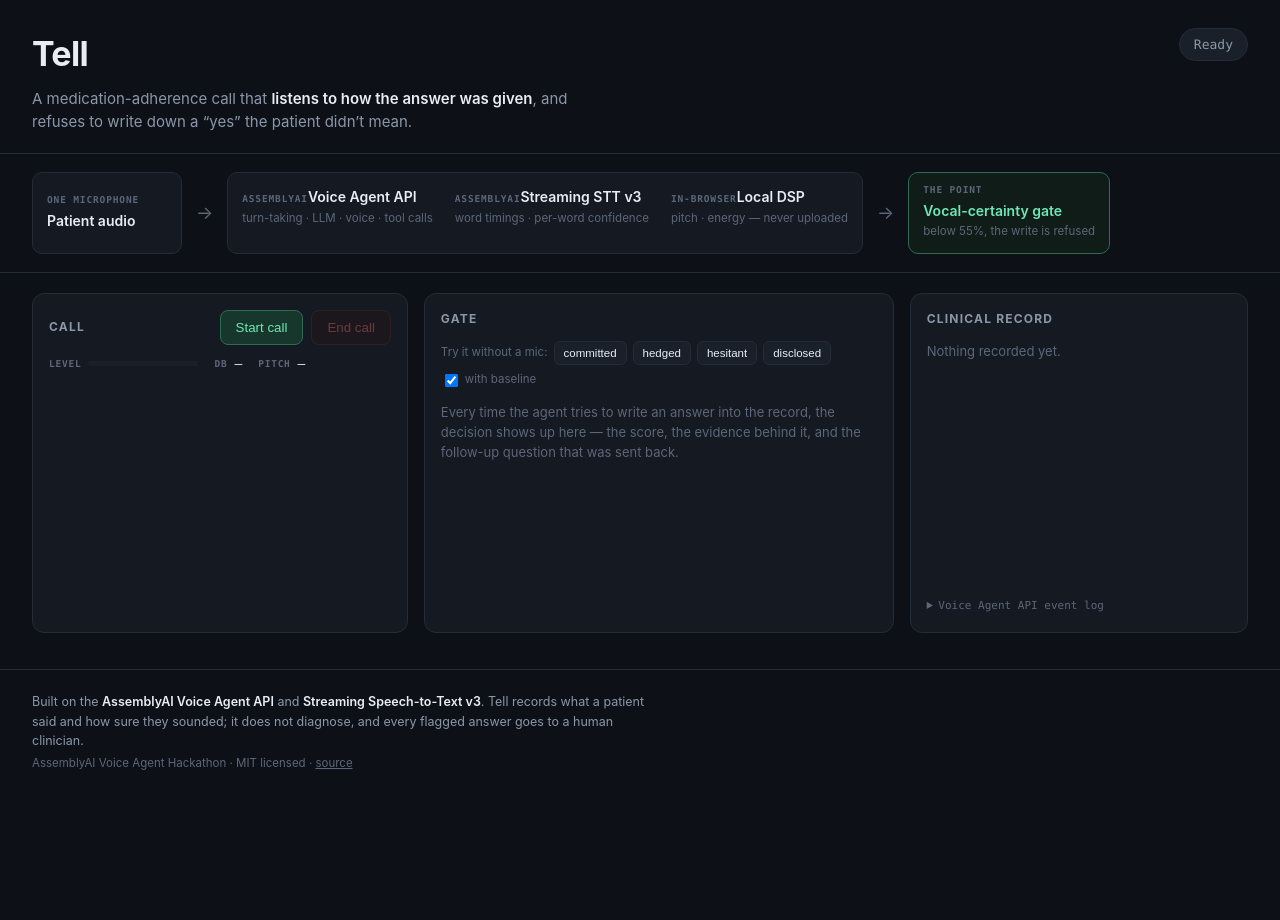
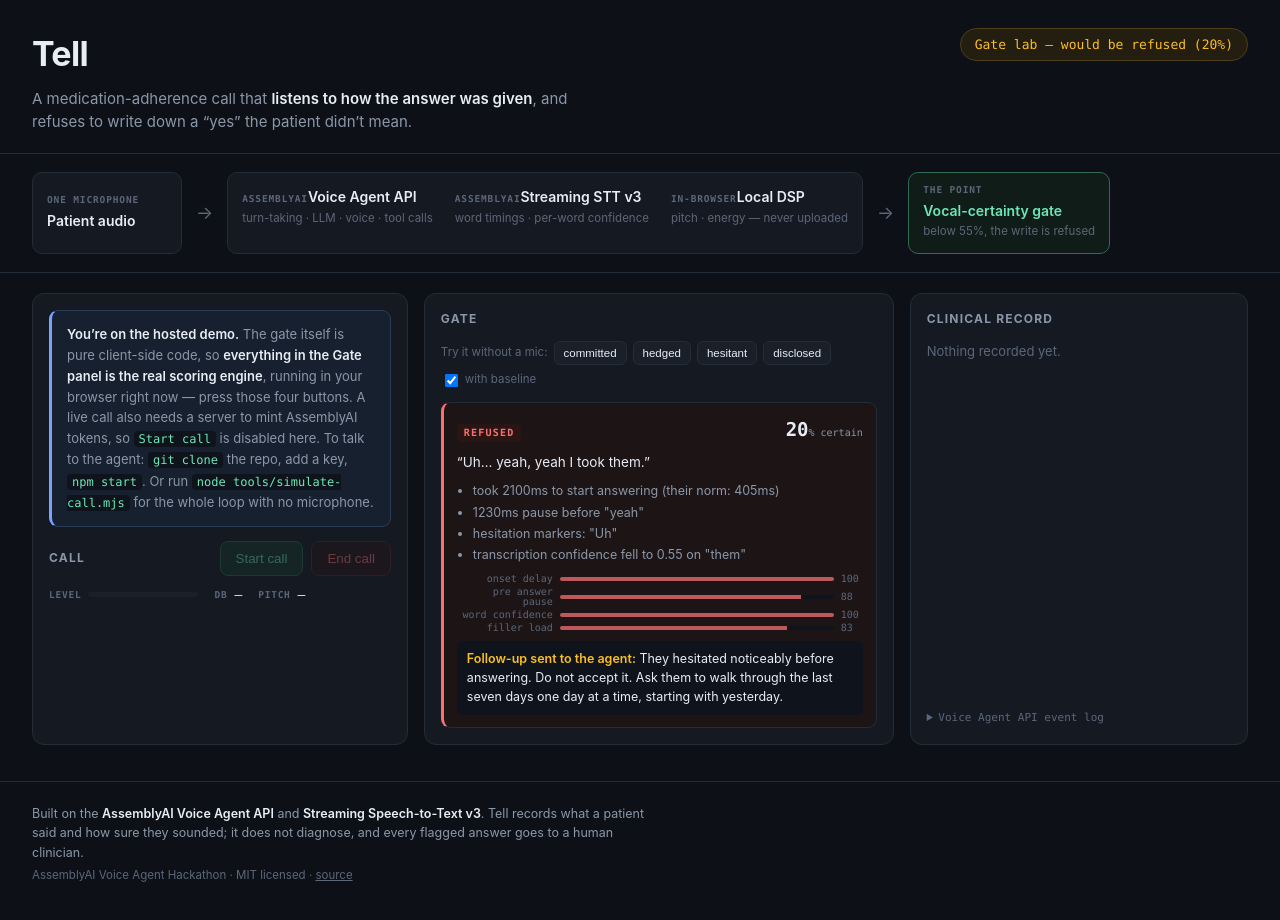
Before and after one commit to qiqiiiii77/tell, a website with bundled scripts: page public/index.html in a window 1280 px wide. Before the commit the page ends 812 px from the top, so only its background shows below. Built offline with nearby package versions, Linux system fonts and the light colour scheme; files whose address does not match are found by name.

Commit message:
Degrade gracefully with no backend: Gate lab works on static hosting

```diff
--- a/public/index.html
+++ b/public/index.html
@@ -40,6 +40,15 @@
 
 <main>
   <section class="panel call">
+    <div id="static-note" class="static-note" hidden>
+      <b>You’re on the hosted demo.</b>
+      The gate itself is pure client-side code, so <b>everything in the Gate panel is the
+      real scoring engine</b>, running in your browser right now — press those four buttons.
+      A live call also needs a server to mint AssemblyAI tokens, so <code>Start call</code>
+      is disabled here. To talk to the agent:
+      <code>git clone</code> the repo, add a key, <code>npm start</code>. Or run
+      <code>node tools/simulate-call.mjs</code> for the whole loop with no microphone.
+    </div>
     <div class="panel-head">
       <h2>Call</h2>
       <div class="controls">
--- a/public/js/app.js
+++ b/public/js/app.js
@@ -418,4 +418,25 @@ document.querySelectorAll("[data-lab]").forEach((b) =>
 );
 $("gate-threshold").textContent = `${Math.round(GateConfig.materialThreshold * 100)}%`;
 renderRecord();
-setStatus("Ready");
+
+/**
+ * The gate is pure client-side code, so the scoring half of this page works
+ * anywhere — including static hosting with no server and no API key. Live calls
+ * need a backend to mint AssemblyAI tokens. Detect which one we are, and say so
+ * plainly rather than letting Start call fail with a network error.
+ */
+(async function detectBackend() {
+  setStatus("Checking…");
+  try {
+    const r = await fetch("/api/health", { cache: "no-store" });
+    if (!r.ok) throw new Error("no backend");
+    await r.json();
+    setStatus("Ready");
+  } catch {
+    $("btn-start").disabled = true;
+    $("btn-start").title = "Live calls need the local server — see the note above";
+    $("static-note").hidden = false;
+    setStatus("Gate lab only — no backend", "warn");
+    runLab("hesitant");
+  }
+})();
--- a/public/style.css
+++ b/public/style.css
@@ -224,3 +224,15 @@ footer a { color: var(--dim); }
 ::-webkit-scrollbar { width: 9px; height: 9px; }
 ::-webkit-scrollbar-thumb { background: #232b38; border-radius: 5px; }
 ::-webkit-scrollbar-track { background: transparent; }
+
+/* shown only on static hosting, where there is no token backend */
+.static-note {
+  background:#16202e; border:1px solid #2a3d57; border-left:3px solid var(--blue);
+  border-radius:9px; padding:13px 15px; margin-bottom:14px;
+  font-size:13px; line-height:1.6; color:var(--muted);
+}
+.static-note b { color:var(--ink); font-weight:600; }
+.static-note code {
+  font-family:var(--mono); font-size:12px; color:var(--accent);
+  background:#0f141c; padding:1px 5px; border-radius:4px;
+}
```
Also changed, not shown: 1 other file.
